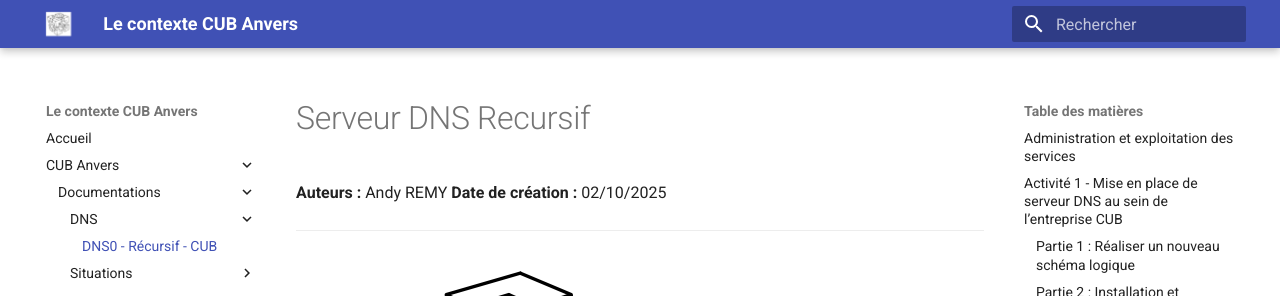
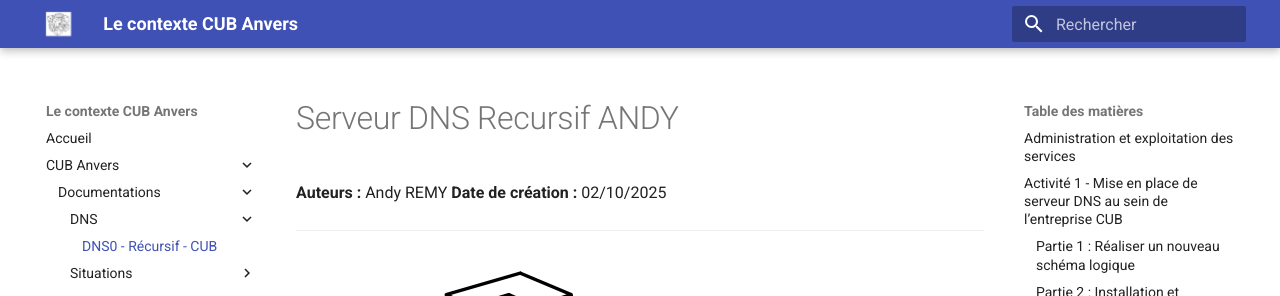
Before and after one commit to Adfiree/Anvers, an MkDocs documentation site: the page built from docs/documentations/DNS/CUB - Serveur DNS Recursif.md, in a window 1280 px wide and 900 px high. Shown: the top 296 px of the window. Built offline with MkDocs 1.6.1 and Material for MkDocs 9.7.7, drawn with Linux system fonts in a browser that asks for light colours.

Commit message:
Modification Situation0

```diff
--- a/docs/documentations/DNS/CUB - Serveur DNS Recursif.md
+++ b/docs/documentations/DNS/CUB - Serveur DNS Recursif.md
@@ -1,4 +1,4 @@
-# Serveur DNS Recursif
+# Serveur DNS Recursif ANDY
 
 **Auteurs :** Andy REMY
 **Date de création :** 02/10/2025
```
